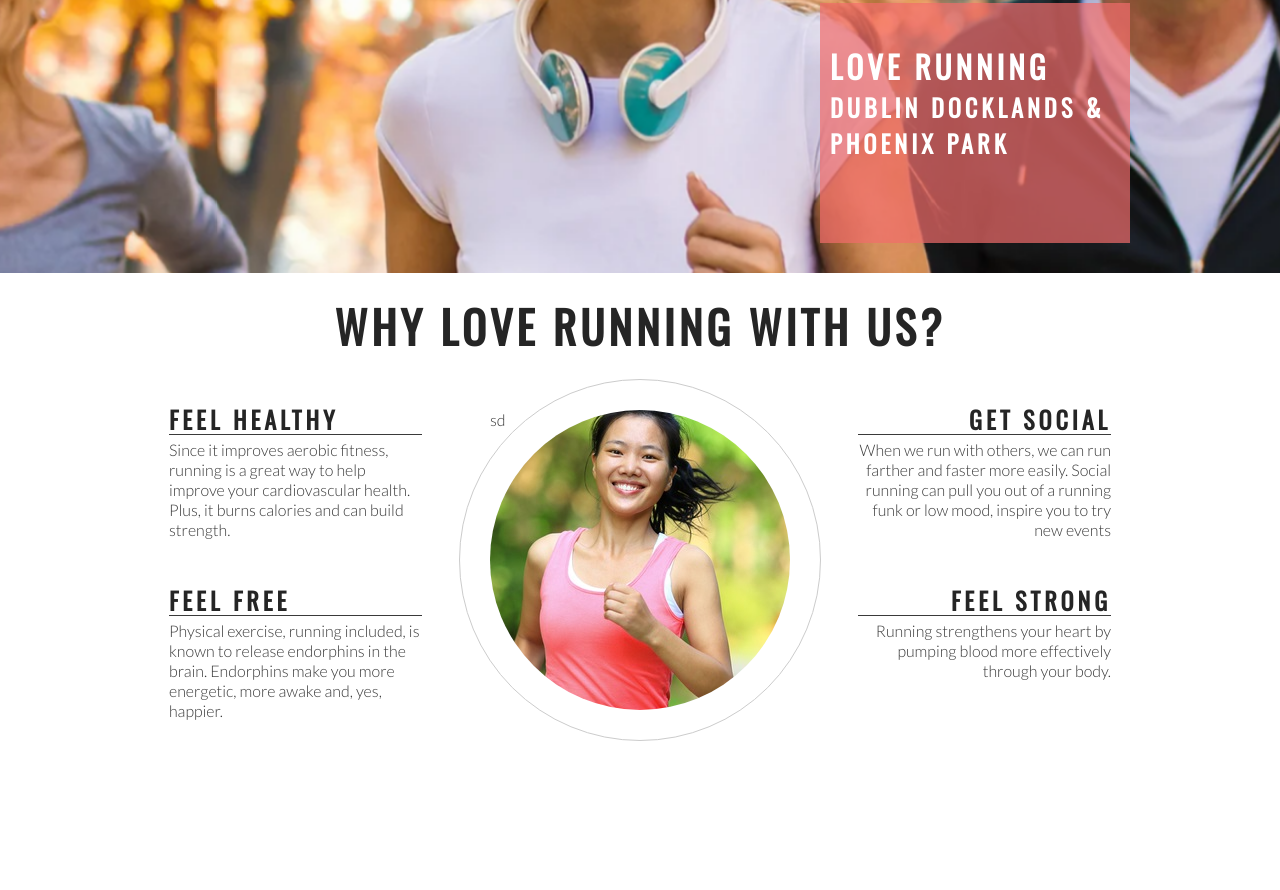
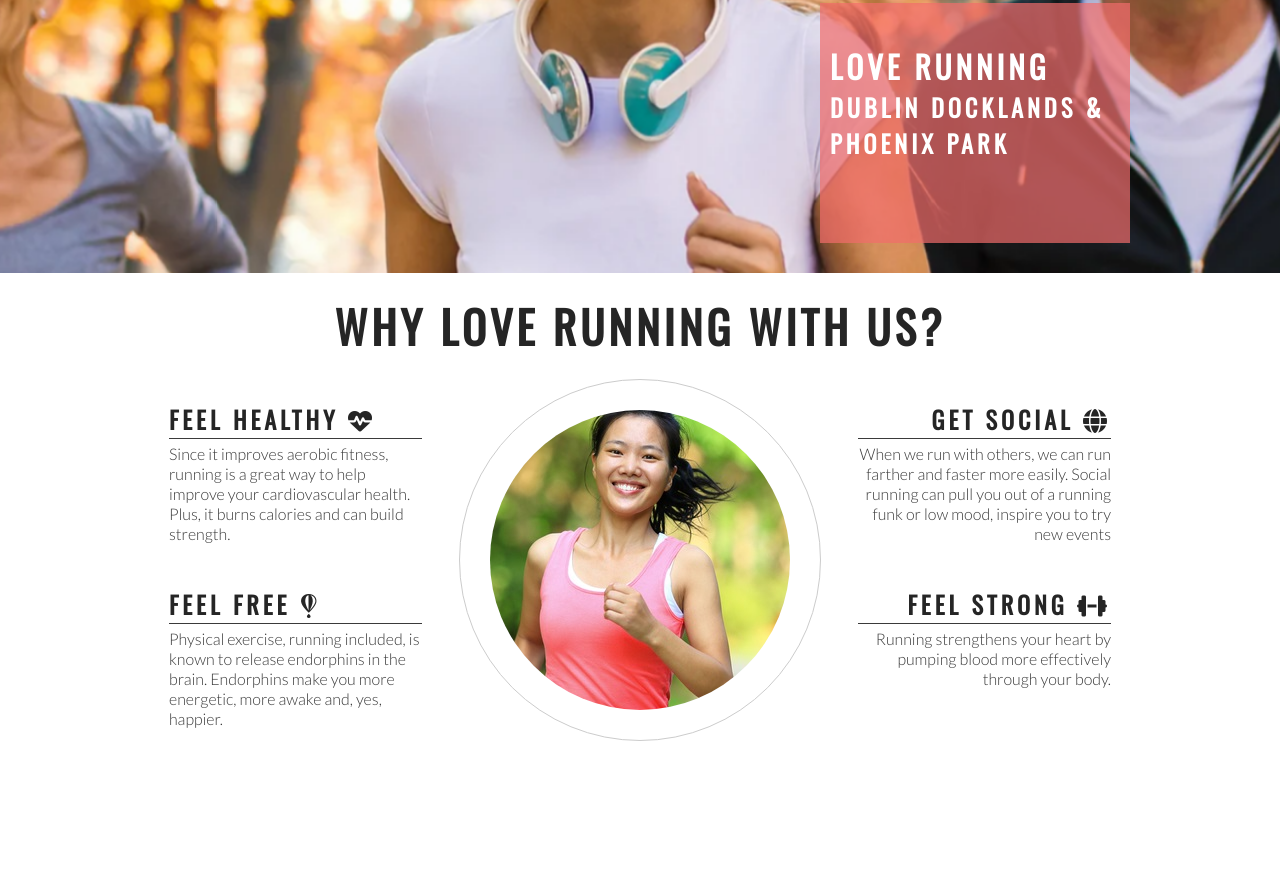
Before and after one commit to AlexDralur/love-running, a plain HTML site: page index.html in a window 1280 px wide. Shown: the part 402-1292 px from the top of the page. Drawn offline with nearby package versions, Linux system fonts and the light colour scheme.

Commit message:
Add icons from Font Awesome to club ethos headings

```diff
--- a/index.html
+++ b/index.html
@@ -39,14 +39,14 @@
         <h2 id="welcome">Why love running with us?</h2>
         <div id="left-about">
             <div class="left-about-heading">
-                <h2>Feel Healthy</h2>
+                <h2>Feel Healthy <i class="fa-solid fa-heart-pulse"></i></h2>
                 <hr>
                 <p>
                     Since it improves aerobic fitness, running is a great way to help improve your cardiovascular health. Plus, it burns calories and can build strength.
                 </p>
             </div>
             <div class="left-about-heading">
-                <h2>Feel Free</h2>
+                <h2>Feel Free <i class="fa-brands fa-fly"></i></h2>
                 <hr>
                 <p>
                     Physical exercise, running included, is known to release endorphins in the brain. Endorphins make you more energetic, more awake and, yes, happier.
@@ -55,14 +55,14 @@
         </div>
         <div id="right-about">
             <div class="right-about-heading">
-                <h2>Get Social</h2>
+                <h2>Get Social <i class="fa-solid fa-globe"></i></h2>
                 <hr>
                 <p>
                     When we run with others, we can run farther and faster more easily. Social running can pull you out of a running funk or low mood, inspire you to try new events
                 </p>
             </div>
             <div class="right-about-heading">
-                <h2>Feel Strong</h2>
+                <h2>Feel Strong <i class="fa-solid fa-dumbbell"></i></h2>
                 <hr>
                 <p>
                     Running strengthens your heart by pumping blood more effectively through your body.
@@ -71,13 +71,13 @@
         </div>
         <div id="center-about">
             <div id="circle-container">
-                <div id="circle-cover-bg">
-                    sd
-                </div>
+                <div id="circle-cover-bg"></div>
             </div>
         </div>
     </section>
     <section>Running locations, distance and times</section>
     <footer>Social media</footer>
+    <!-- Font awesome script -->
+    <script src="https://kit.fontawesome.com/c7ffecf42a.js" crossorigin="anonymous"></script>
 </body>
 </html>
```
